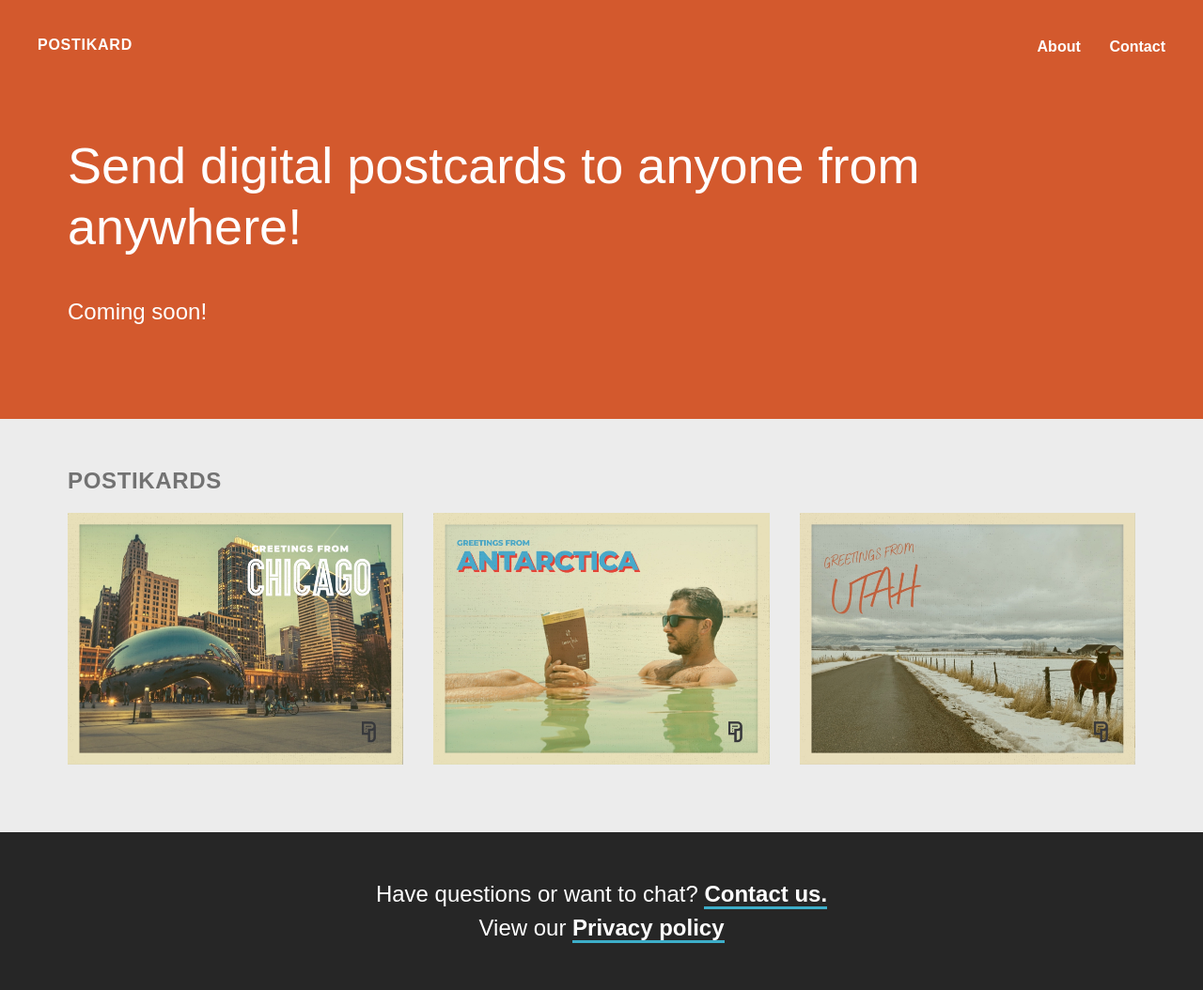
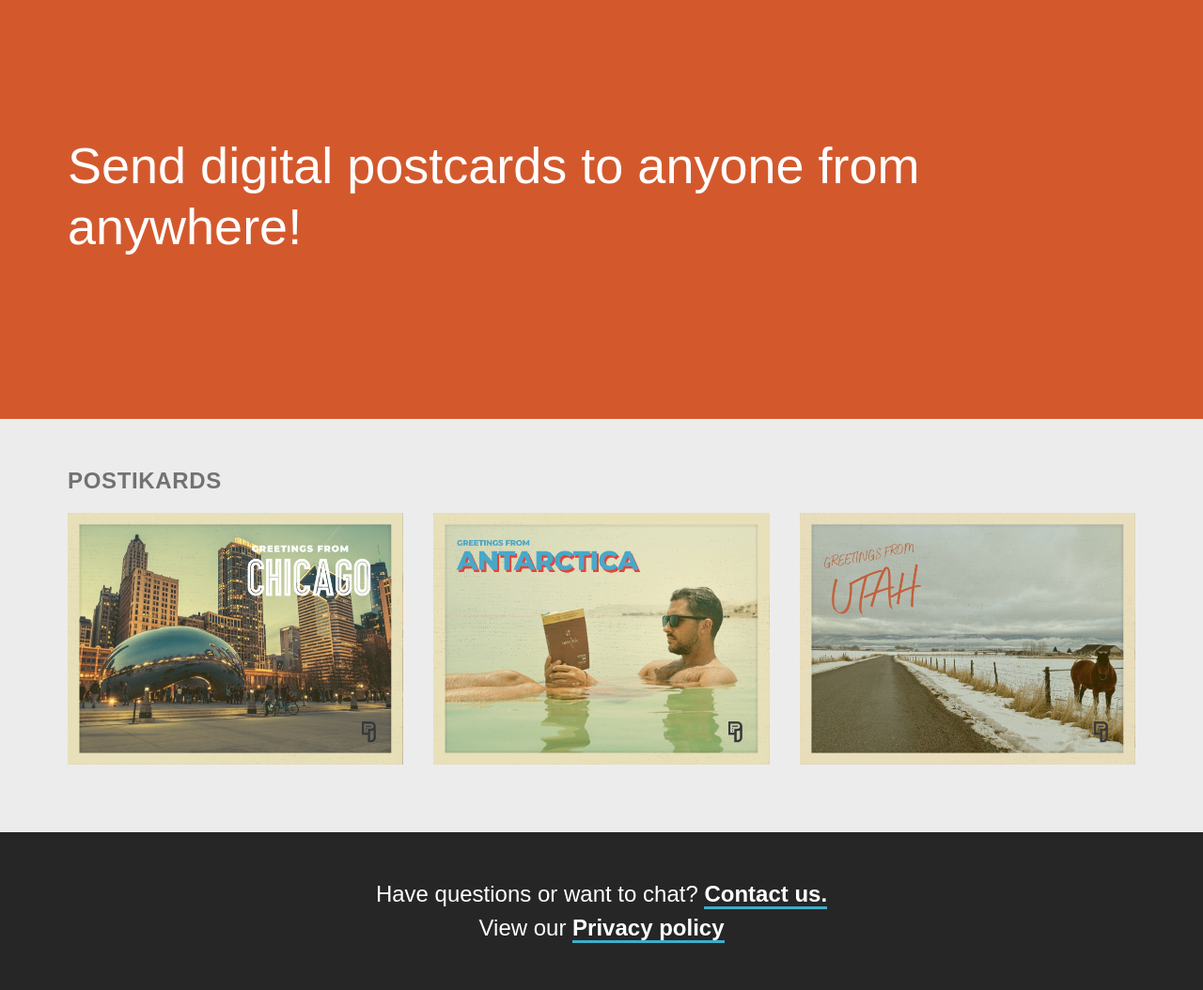
Before and after one commit to heymarkwetzel/postikard, a Jekyll site: the page built from pages/home.md, in a window 1280 px wide. Shown: the whole page at 94% size. Built offline with Jekyll 4.4.1, drawn with Linux system fonts in a browser that asks for light colours; some web fonts are replaced.

Commit message:
Update _variables.scss

```diff
--- a/_sass/base/_variables.scss
+++ b/_sass/base/_variables.scss
@@ -9,7 +9,7 @@
 // Color
 //$color-green:           #85D6AA !default;
 $color-green:           #3DAEC9 !default;
-$color-white:           #FFFFFF !default;
+$color-white:           rgba(211,89,45,1) !default;
 $color-gray-dark:       #262626 !default;
 $color-gray-semi-dark:  #565656 !default;
 $color-gray-medium:     #727272 !default;
```
